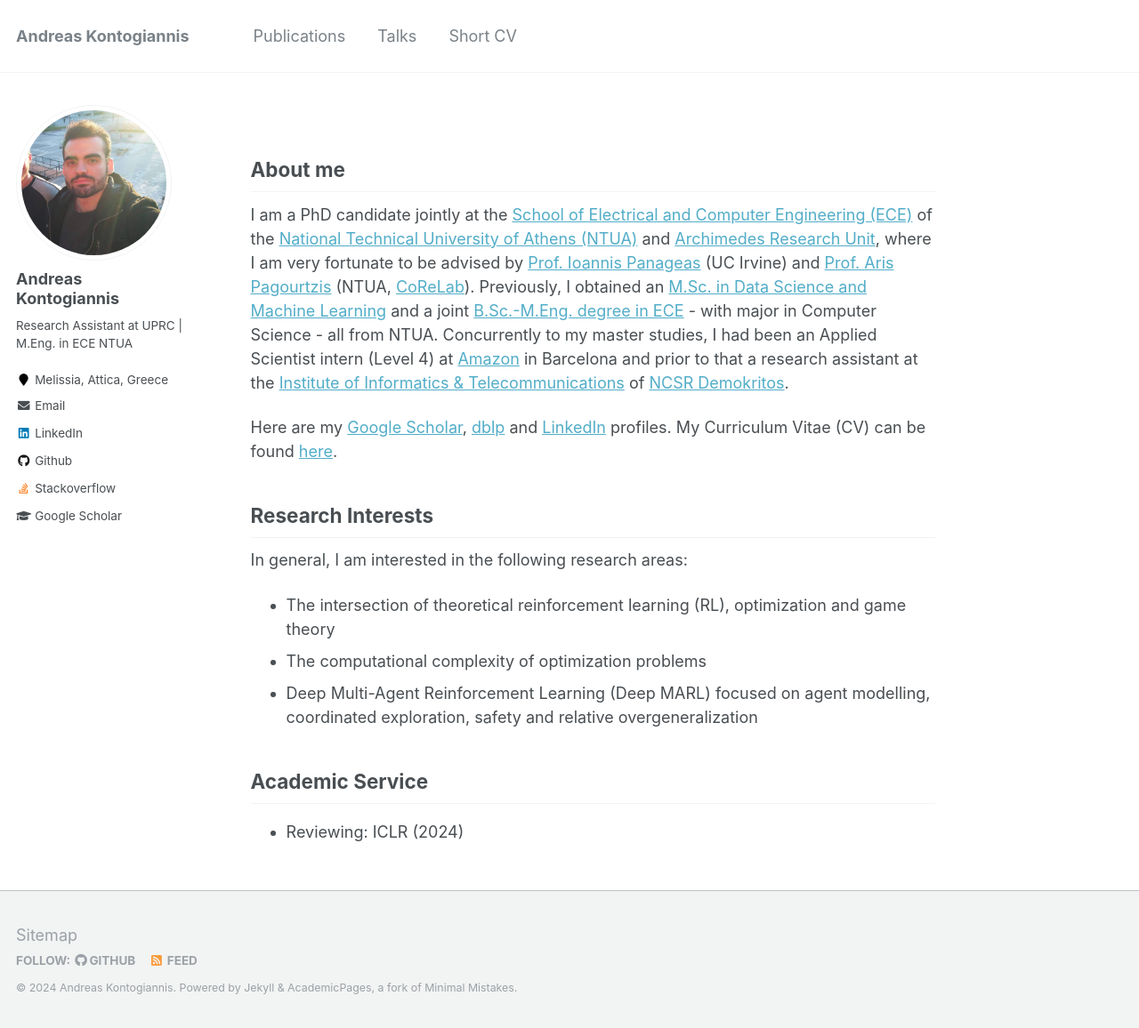
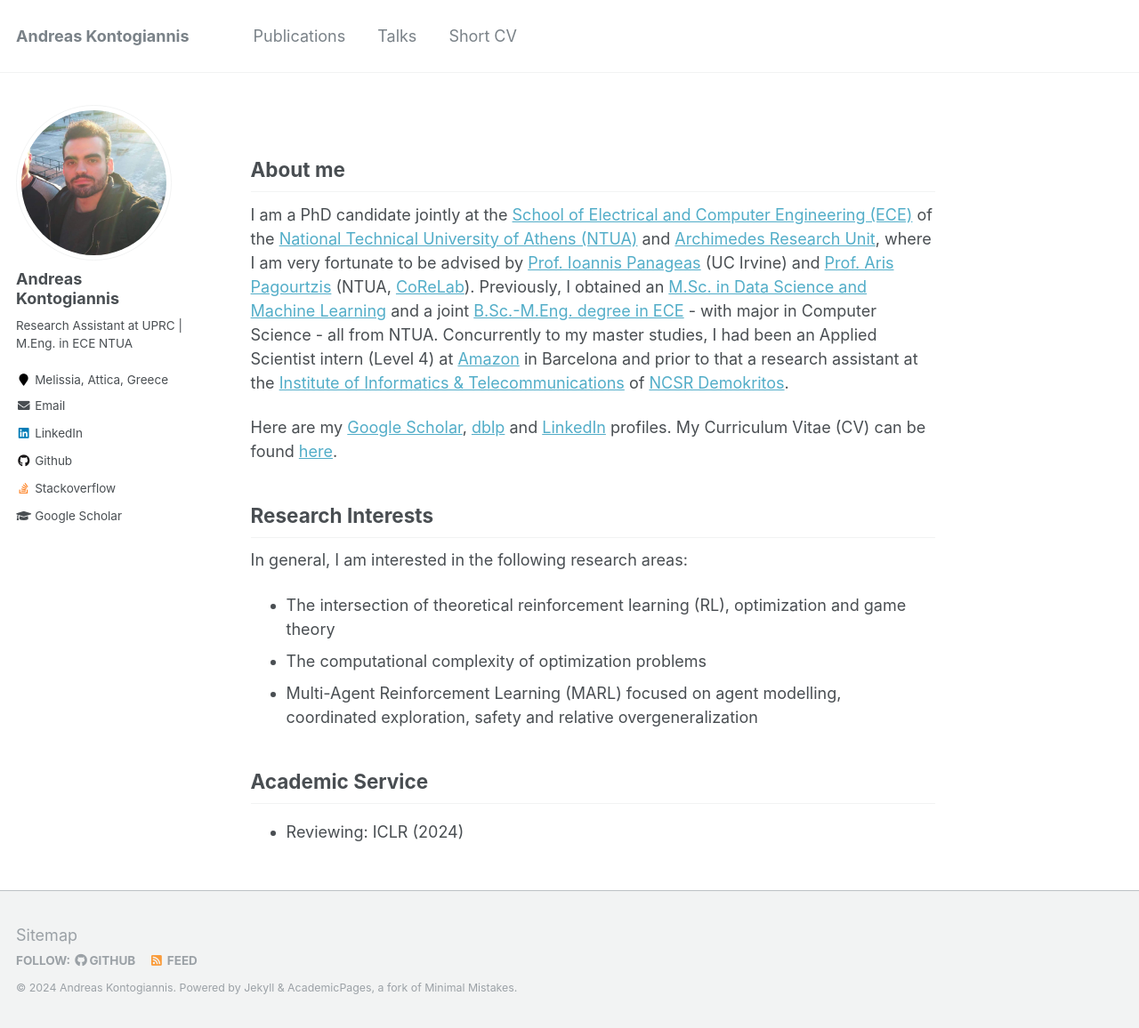
Before and after one commit to ddaedalus/ddaedalus.github.io, a Jekyll site: the page built from _pages/about.md, in a window 1280 px wide and 1156 px high. Shown: the whole window at 89% size. Built offline with Jekyll 4.4.1, drawn with Linux system fonts in a browser that asks for light colours.

Commit message:
Update about.md

```diff
--- a/_pages/about.md
+++ b/_pages/about.md
@@ -18,7 +18,7 @@ Here are my [Google Scholar](https://scholar.google.nl/citations?hl=en&user=nBFs
 In general, I am interested in the following research areas:
 * The intersection of theoretical reinforcement learning (RL), optimization and game theory
 * The computational complexity of optimization problems
-* Deep Multi-Agent Reinforcement Learning (Deep MARL) focused on agent modelling, coordinated exploration, safety and relative overgeneralization
+* Multi-Agent Reinforcement Learning (MARL) focused on agent modelling, coordinated exploration, safety and relative overgeneralization
 
 ## Academic Service
 * Reviewing: ICLR (2024)
```
